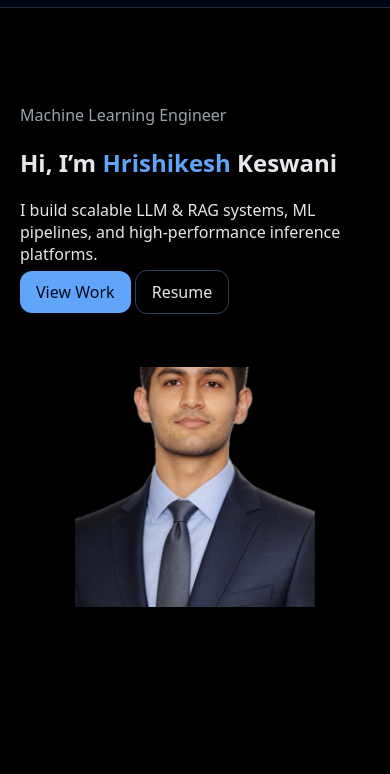
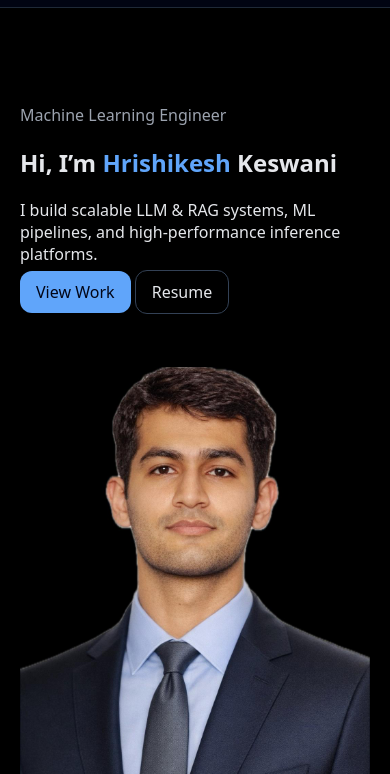
Before and after one commit to heroiclunatic77/heroiclunatic77.github.io, a plain HTML site: page index.html in a window 390 px wide. Shown: the part 57-831 px from the top of the page. Drawn offline with Linux system fonts and the light colour scheme.

Commit message:
Update style.css

```diff
--- a/css/style.css
+++ b/css/style.css
@@ -120,7 +120,7 @@ h1 span{color:var(--accent)}
 
 .hero-image img{
   width:100%;          /* controls size */
-  height:auto;
+  height:100%;
   object-fit:cover;     /* crops nicely */
   border-radius:0;    /* circular */
   border: none;
@@ -136,7 +136,7 @@ h1 span{color:var(--accent)}
     margin-top:24px;
   }
   .hero-image img{
-    width:240px;
-    height:240px;
+    width:100%;
+    height:100%;
   }
 }
```
